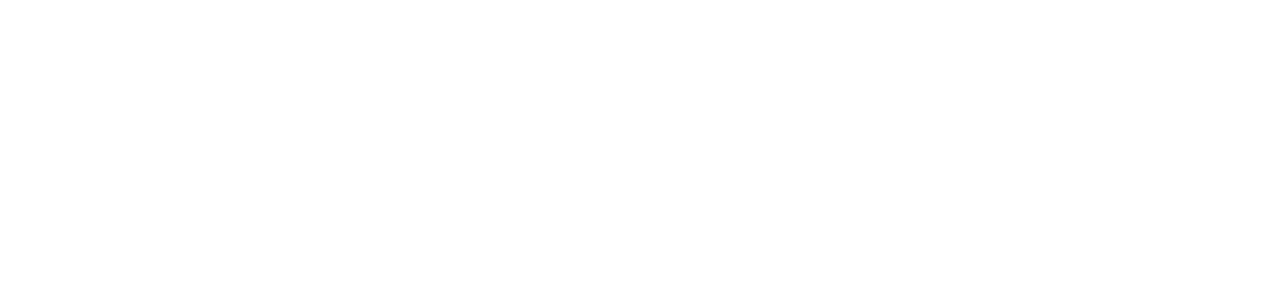
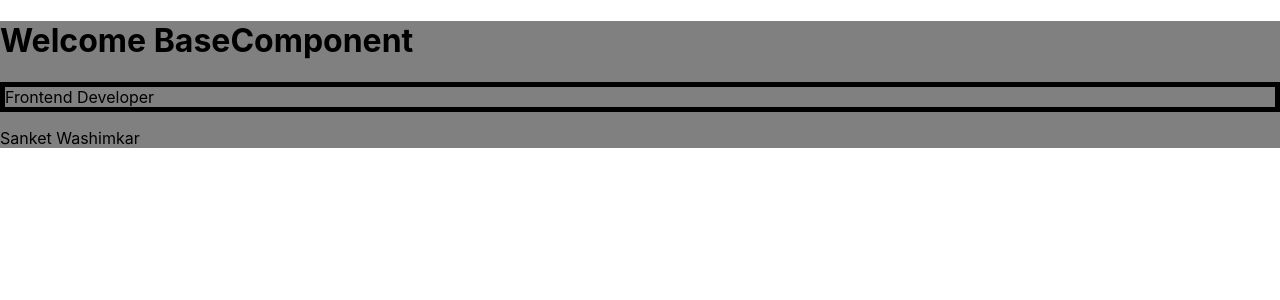
Before and after one commit to SanketWashimkar/Basic_type_react, a React (Create React App) app: page / in a window 1280 px wide. Shown: the top 300 px of the page. Built offline with nearby package versions, Linux system fonts and the light colour scheme; the HTML template or start-up script is replaced by a standard one.

Commit message:
main:4th commit

```diff
--- a/src/App.tsx
+++ b/src/App.tsx
@@ -1,10 +1,11 @@
 import React from 'react';
 import './App.css';
+import BaseComponent from './BaseComponent/BaseComponent';
 
 function App() {
   return (
    <div>
-
+    <BaseComponent title='Frontend Developer' name='Sanket Washimkar'  />
    </div>
   );
 }
```
